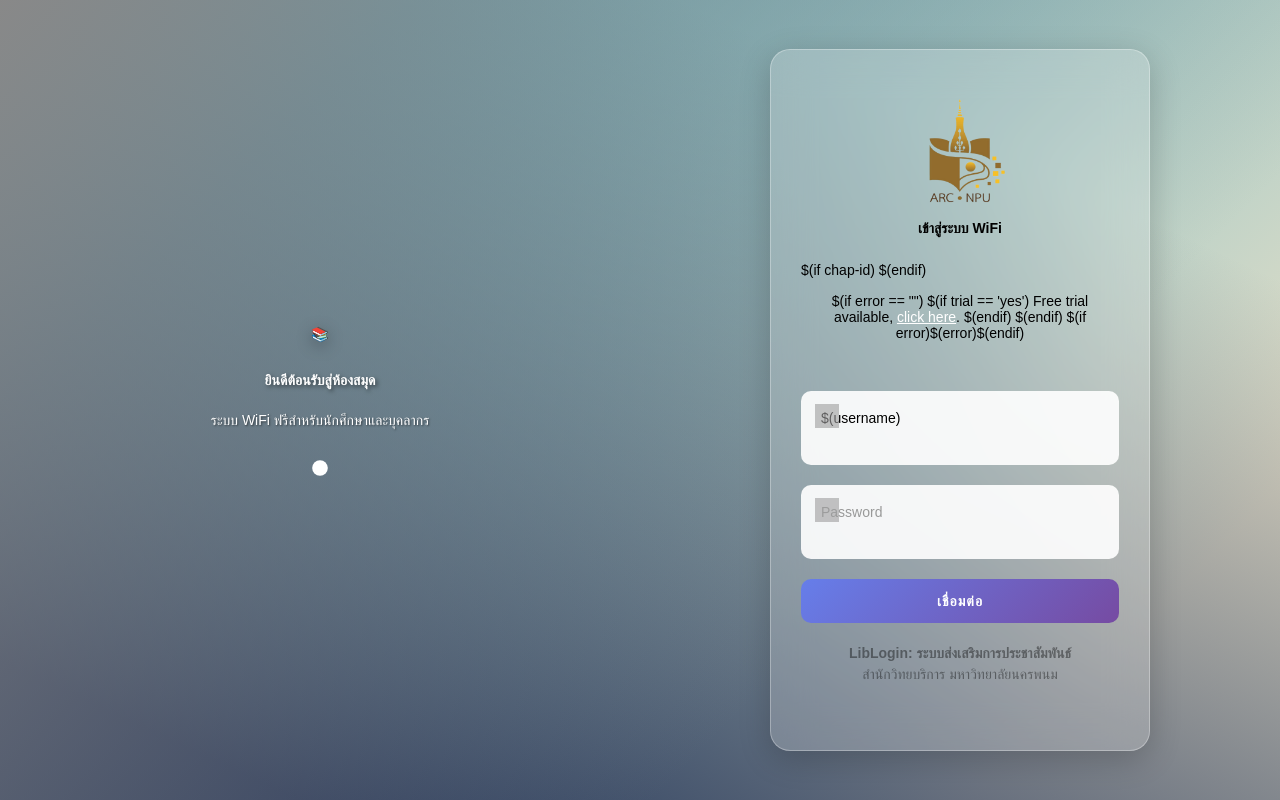
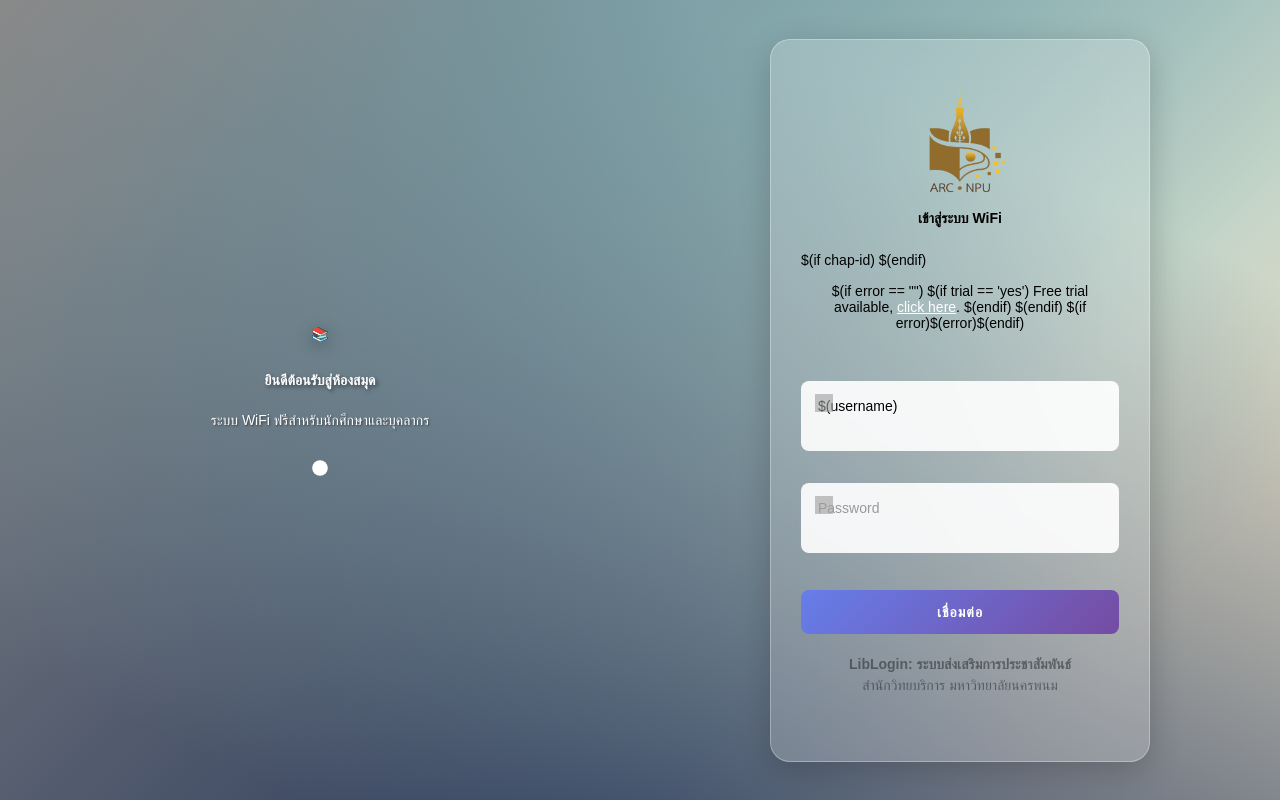
Before and after one commit to azimuthotg/LibLogin, a Django app: page /hotspot/login.html in a window 1280 px wide. Run offline with Django 5.2, Linux system fonts and the light colour scheme; grey boxes are pictures that could not be loaded.

Commit message:
Optimize login card input sizing and spacing
- Reduce input field padding (12px → 8px) for more compact layout
- Decrease icon size (24px → 18px) to prevent overlap with text
- Lower font size (16px → 14px) for better proportions
- Add flex-shrink: 0 to icons to prevent text overlap
- Reduce submit button padding and font size
- Improve spacing between form elements

🤖 Generated with [Claude Code](https://claude.com/claude-code)

Co-Authored-By: Claude <noreply@anthropic.com>

```diff
--- a/static/css/login.css
+++ b/static/css/login.css
@@ -201,9 +201,10 @@ body {
     display: flex;
     align-items: center;
     background: rgba(255, 255, 255, 0.9);
-    border-radius: 10px;
-    padding: 5px 15px;
+    border-radius: 8px;
+    padding: 3px 12px;
     transition: all 0.3s;
+    margin-bottom: 12px;
 }
 
 .login-card label:focus-within {
@@ -212,18 +213,19 @@ body {
 }
 
 .login-card .ico {
-    width: 24px;
-    height: 24px;
-    margin-right: 12px;
+    width: 18px;
+    height: 18px;
+    margin-right: 10px;
     opacity: 0.6;
+    flex-shrink: 0;
 }
 
 .login-card input[type="text"],
 .login-card input[type="password"] {
     border: none;
     background: transparent;
-    padding: 12px 5px;
-    font-size: 16px;
+    padding: 8px 5px;
+    font-size: 14px;
     flex: 1;
     outline: none;
     color: #000;
@@ -239,14 +241,15 @@ body {
     background: linear-gradient(135deg, #667eea 0%, #764ba2 100%);
     color: white;
     border: none;
-    padding: 12px;
-    border-radius: 10px;
-    font-size: 16px;
+    padding: 10px;
+    border-radius: 8px;
+    font-size: 14px;
     font-weight: bold;
     cursor: pointer;
     transition: all 0.3s;
     text-transform: uppercase;
     letter-spacing: 1px;
+    margin-top: 5px;
 }
 
 .login-card input[type="submit"]:hover {
```
